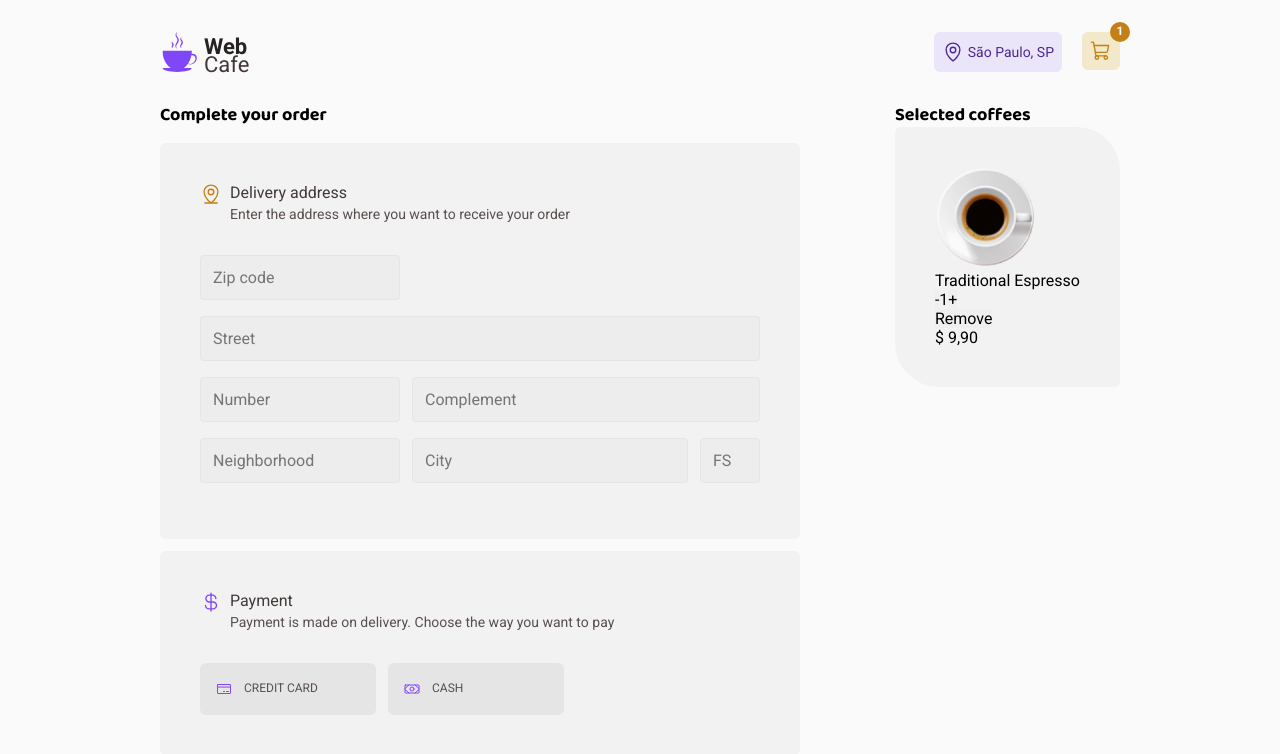
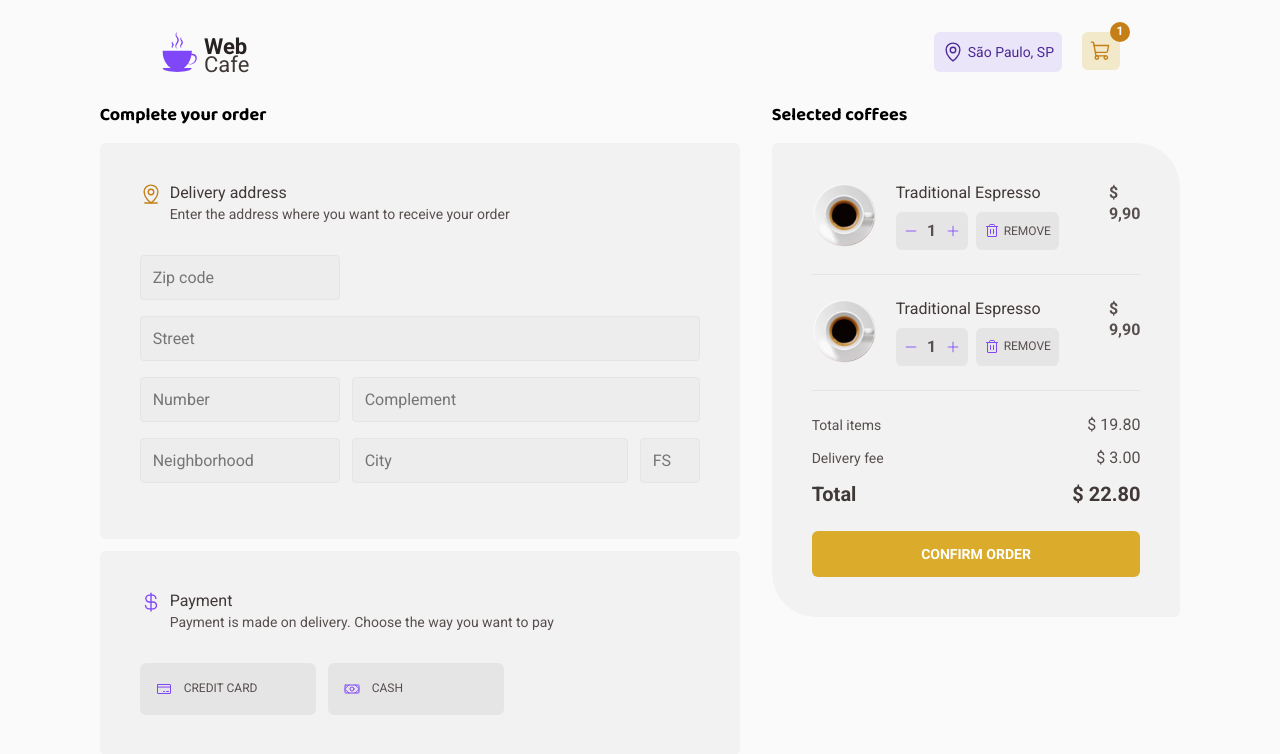
Before and after one commit to rauleffting/web-cafe, a React (Vite) app: page /checkout in a window 1280 px wide. Shown: the top 754 px of the page. Built offline with nearby package versions, Linux system fonts and the light colour scheme; the HTML template or start-up script is replaced by a standard one.

Commit message:
finished checkout page - still lacks hover effects

```diff
--- /dev/null
+++ b/src/components/QuantityControls/index.tsx
@@ -0,0 +1,16 @@
+import { QuantityControlsContainer } from './styles'
+import { Minus, Plus } from 'phosphor-react'
+
+export function QuantityControls() {
+  return (
+    <QuantityControlsContainer>
+      <button>
+        <Minus size={14} />
+      </button>
+      <span>1</span>
+      <button>
+        <Plus size={14} />
+      </button>
+    </QuantityControlsContainer>
+  )
+}
--- /dev/null
+++ b/src/components/QuantityControls/styles.ts
@@ -0,0 +1,25 @@
+import styled from 'styled-components'
+
+export const QuantityControlsContainer = styled.div`
+  display: flex;
+  align-items: center;
+  justify-content: space-between;
+  height: 2.375rem;
+  width: 4.5rem;
+  padding: 0 0.5rem;
+  border-radius: 6px;
+  background-color: ${(props) => props.theme['gray-400']};
+
+  > button {
+    display: flex;
+    align-items: center;
+    background: none;
+    color: ${(props) => props.theme['purple-500']};
+  }
+
+  > button:hover {
+    cursor: pointer;
+    background: none;
+    color: ${(props) => props.theme['purple-700']};
+  }
+`
--- /dev/null
+++ b/src/pages/Checkout/components/Coffees/index.tsx
@@ -0,0 +1,27 @@
+import { CoffeeItemContainer } from './styles'
+
+import traditionalEspresso from '../../../../assets/traditional-espresso.svg'
+import { QuantityControls } from '../../../../components/QuantityControls'
+
+import { Trash } from 'phosphor-react'
+
+export function CoffeeItem() {
+  return (
+    <CoffeeItemContainer>
+      <img src={traditionalEspresso} alt="A cup of coffee" className="image" />
+      <div className="name-quantity-remove-wrapper">
+        <span>Traditional Espresso</span>
+
+        <div className="buttons-wrapper">
+          <QuantityControls />
+          <button className="button-remove">
+            <Trash size={16} />
+            <span>Remove</span>
+          </button>
+        </div>
+      </div>
+
+      <span>$ 9,90</span>
+    </CoffeeItemContainer>
+  )
+}
--- /dev/null
+++ b/src/pages/Checkout/components/Coffees/styles.ts
@@ -0,0 +1,66 @@
+import styled from 'styled-components'
+
+export const CoffeeItemContainer = styled.div`
+  display: flex;
+  padding-bottom: 1.5rem;
+  border-bottom: 1px solid;
+  border-bottom-color: ${(props) => props.theme['gray-400']};
+
+  .image {
+    width: 4rem;
+    height: 4rem;
+    margin-right: 1.25rem;
+  }
+
+  .name-quantity-remove-wrapper {
+    margin-right: 3.125rem;
+    display: flex;
+    flex-direction: column;
+    gap: 0.5rem;
+
+    > span {
+      font-style: normal;
+      font-weight: 400;
+      font-size: 1rem;
+      line-height: 130%;
+      color: ${(props) => props.theme['gray-800']};
+    }
+  }
+
+  .buttons-wrapper {
+    display: flex;
+    gap: 0.5rem;
+  }
+
+  .button-remove {
+    display: flex;
+    align-items: center;
+    justify-content: space-between;
+    gap: 0.25rem;
+    height: 2.375rem;
+    padding: 0 0.5rem;
+    border-radius: 6px;
+    background-color: ${(props) => props.theme['gray-400']};
+
+    > svg {
+      color: ${(props) => props.theme['purple-500']};
+    }
+
+    > span {
+      text-transform: uppercase;
+      font-style: normal;
+      font-weight: 400;
+      font-size: 0.75rem;
+      line-height: 160%;
+      color: ${(props) => props.theme['gray-700']};
+    }
+  }
+
+  span {
+    font-style: normal;
+    font-weight: 700;
+    font-size: 16px;
+    line-height: 130%;
+    color: ${(props) => props.theme['gray-700']};
+  }
+`
--- a/src/pages/Checkout/components/CoffeesList/index.tsx
+++ /dev/null
@@ -1,26 +0,0 @@
-import { CoffeesListContainer } from './styles'
-
-import traditionalEspresso from '../../../../assets/traditional-espresso.svg'
-
-export function CoffeesList() {
-  return (
-    <CoffeesListContainer>
-      <img src={traditionalEspresso} alt="A cup of coffee" />
-      <div className="name-quantity-remove-wrapper">
-        <span>Traditional Espresso</span>
-
-        <div className="buttons-wrapper">
-          <div className="quantity-wrapper">
-            <button>-</button>
-            <span>1</span>
-            <button>+</button>
-          </div>
-
-          <button>Remove</button>
-        </div>
-      </div>
-
-      <span>$ 9,90</span>
-    </CoffeesListContainer>
-  )
-}
--- a/src/pages/Checkout/components/CoffeesList/styles.ts
+++ /dev/null
@@ -1,3 +0,0 @@
-import styled from 'styled-components'
-
-export const CoffeesListContainer = styled.div``
--- a/src/pages/Checkout/index.tsx
+++ b/src/pages/Checkout/index.tsx
@@ -1,13 +1,16 @@
 import {
   CheckoutForm,
   CompleteYourOrderContainer,
+  ConfirmButton,
   DeliveryContainer,
+  InfoLine,
   SelectedCoffeesContainer,
+  Total,
 } from './styles'
 
 import { CreditCard, MapPinLine, Money } from 'phosphor-react'
 import dolarIcon from './assets/dolarIcon.svg'
-import { CoffeesList } from './components/CoffeesList'
+import { CoffeeItem } from './components/Coffees'
 
 export function Checkout() {
   return (
@@ -70,8 +73,28 @@ export function Checkout() {
 
       <SelectedCoffeesContainer>
         <h3>Selected coffees</h3>
-        <div className="content-wrapper">
-          <CoffeesList />
+        <div className="order-container">
+          <CoffeeItem />
+          <CoffeeItem />
+
+          <div className="info-lines">
+            <InfoLine>
+              <p>Total items</p>
+              <span>$ 19.80</span>
+            </InfoLine>
+            <InfoLine>
+              <p>Delivery fee</p>
+              <span>$ 3.00</span>
+            </InfoLine>
+            <Total>
+              <p>Total</p>
+              <span>$ 22.80</span>
+            </Total>
+          </div>
+
+          <ConfirmButton>
+            <span>Confirm order</span>
+          </ConfirmButton>
         </div>
       </SelectedCoffeesContainer>
     </CheckoutForm>
--- a/src/pages/Checkout/styles.ts
+++ b/src/pages/Checkout/styles.ts
@@ -2,7 +2,7 @@ import styled from 'styled-components'
 
 export const CheckoutForm = styled.form`
   display: flex;
-  justify-content: space-between;
+  justify-content: center;
   align-items: left;
   gap: 2rem;
 
@@ -12,15 +12,12 @@ export const CheckoutForm = styled.form`
     font-weight: 700;
     font-size: 18px;
     line-height: 130%;
+    margin-bottom: 1rem;
   }
 `
 
 export const CompleteYourOrderContainer = styled.div`
   max-width: 40rem;
-
-  h3 {
-    margin-bottom: 1rem;
-  }
 `
 
 export const DeliveryContainer = styled.div`
@@ -134,12 +131,73 @@ export const DeliveryContainer = styled.div`
 export const SelectedCoffeesContainer = styled.div`
   max-width: 28rem;
 
-  .content-wrapper {
+  .order-container {
     display: flex;
     flex-direction: column;
     padding: 2.5rem;
+    gap: 1.5rem;
     border-radius: 6px 44px;
 
     background-color: ${(props) => props.theme['gray-200']};
   }
+
+  .info-lines {
+    display: flex;
+    flex-direction: column;
+    gap: 0.75rem;
+  }
 `
+export const InfoLine = styled.div`
+  display: flex;
+  justify-content: space-between;
+  align-items: center;
+  color: ${(props) => props.theme['gray-700']};
+
+  > p {
+    font-size: 0.875rem;
+    line-height: 130%;
+  }
+
+  > span {
+    font-size: 1rem;
+    line-height: 130%;
+  }
+`
+
+export const Total = styled(InfoLine)`
+  color: ${(props) => props.theme['gray-800']};
+
+  p {
+    font-style: normal;
+    font-weight: 700;
+    font-size: 1.25rem;
+    line-height: 130%;
+  }
+
+  span {
+    font-style: normal;
+    font-weight: 700;
+    font-size: 1.25rem;
+    line-height: 130%;
+  }
+`
+
+export const ConfirmButton = styled.button`
+  display: flex;
+  justify-content: center;
+  align-items: center;
+  padding: 0.75rem 0.5rem;
+  border-radius: 6px;
+
+  background-color: ${(props) => props.theme['yellow-500']};
+
+  > span {
+    font-style: normal;
+    font-weight: 700;
+    font-size: 14px;
+    line-height: 160%;
+
+    text-transform: uppercase;
+    color: ${(props) => props.theme.white};
+  }
+`
--- a/src/pages/Home/components/Section/index.tsx
+++ b/src/pages/Home/components/Section/index.tsx
@@ -4,8 +4,8 @@ import arabicEspresso from '../../../../assets/arabic.svg'
 import traditionalEspresso from '../../../../assets/traditional-espresso.svg'
 import capuccino from '../../../../assets/capuccino.svg'
 import coffeWithMilk from '../../../../assets/coffee-with-milk.svg'
-
-import { Minus, Plus, ShoppingCart } from 'phosphor-react'
+import { QuantityControls } from '../../../../components/QuantityControls'
+import { ShoppingCart } from 'phosphor-react'
 
 interface Items {
   image: string
@@ -77,15 +77,7 @@ export function Section() {
                   <strong>{item.price}</strong>
                 </div>
                 <div className="buttons-wrapper">
-                  <div className="counter">
-                    <button>
-                      <Minus size={14} />
-                    </button>
-                    <span>1</span>
-                    <button>
-                      <Plus size={14} />
-                    </button>
-                  </div>
+                  <QuantityControls />
                   <button className="cart-button">
                     <ShoppingCart size={22} />
                   </button>
--- a/src/pages/Home/components/Section/styles.ts
+++ b/src/pages/Home/components/Section/styles.ts
@@ -127,29 +127,6 @@ export const CardFooter = styled.div`
     }
   }
 
-  .counter {
-    display: flex;
-    align-items: center;
-    justify-content: space-between;
-    height: 2.375rem;
-    width: 4.5rem;
-    padding: 0 0.5rem;
-    border-radius: 6px;
-    background-color: ${(props) => props.theme['gray-400']};
-
-    > button {
-      display: flex;
-      align-items: center;
-      background: none;
-      color: ${(props) => props.theme['purple-500']};
-    }
-
-    > button:hover {
-      background: none;
-      color: ${(props) => props.theme['purple-700']};
-    }
-  }
-
   .cart-button {
     background-color: ${(props) => props.theme['purple-700']};
     color: ${(props) => props.theme.white};
```
